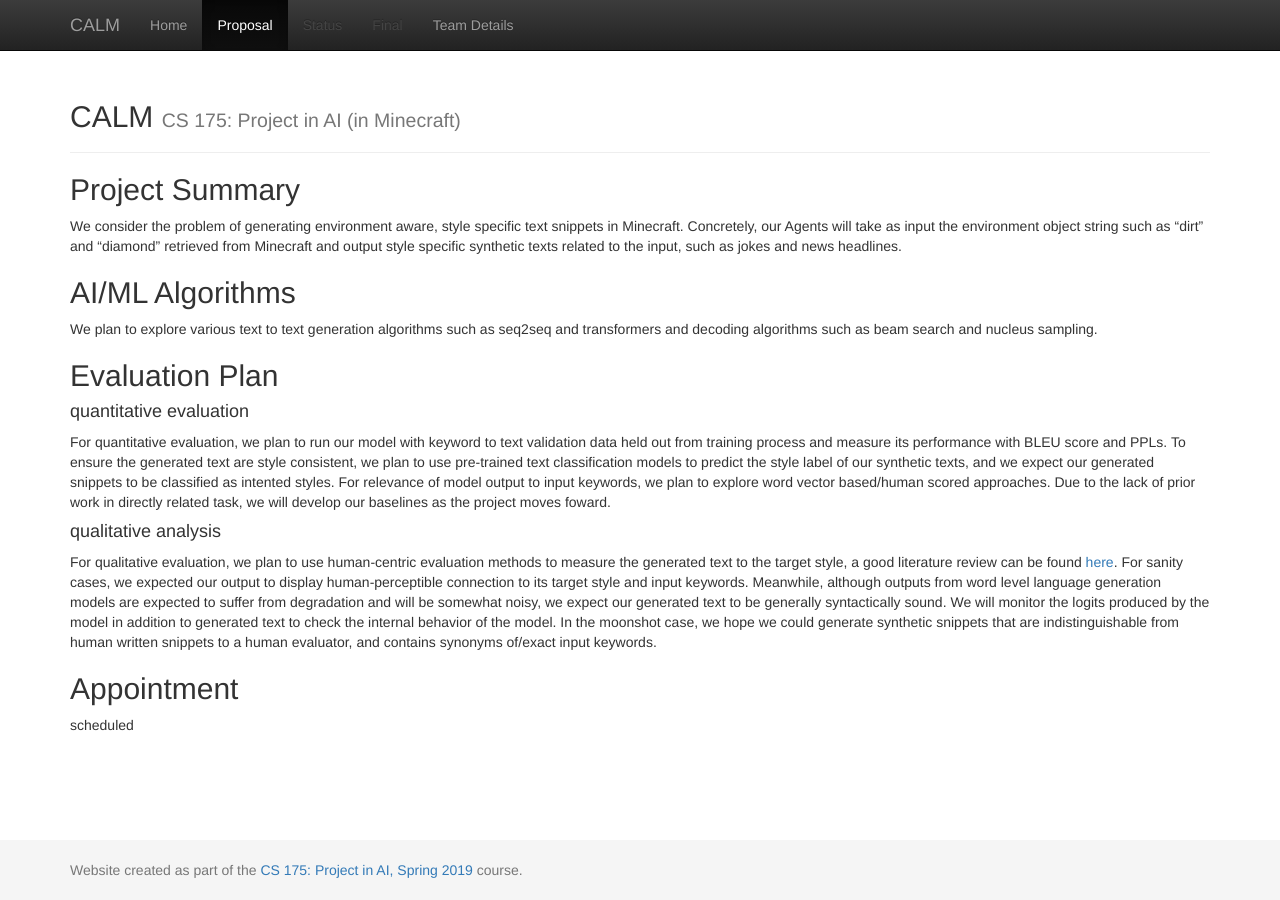
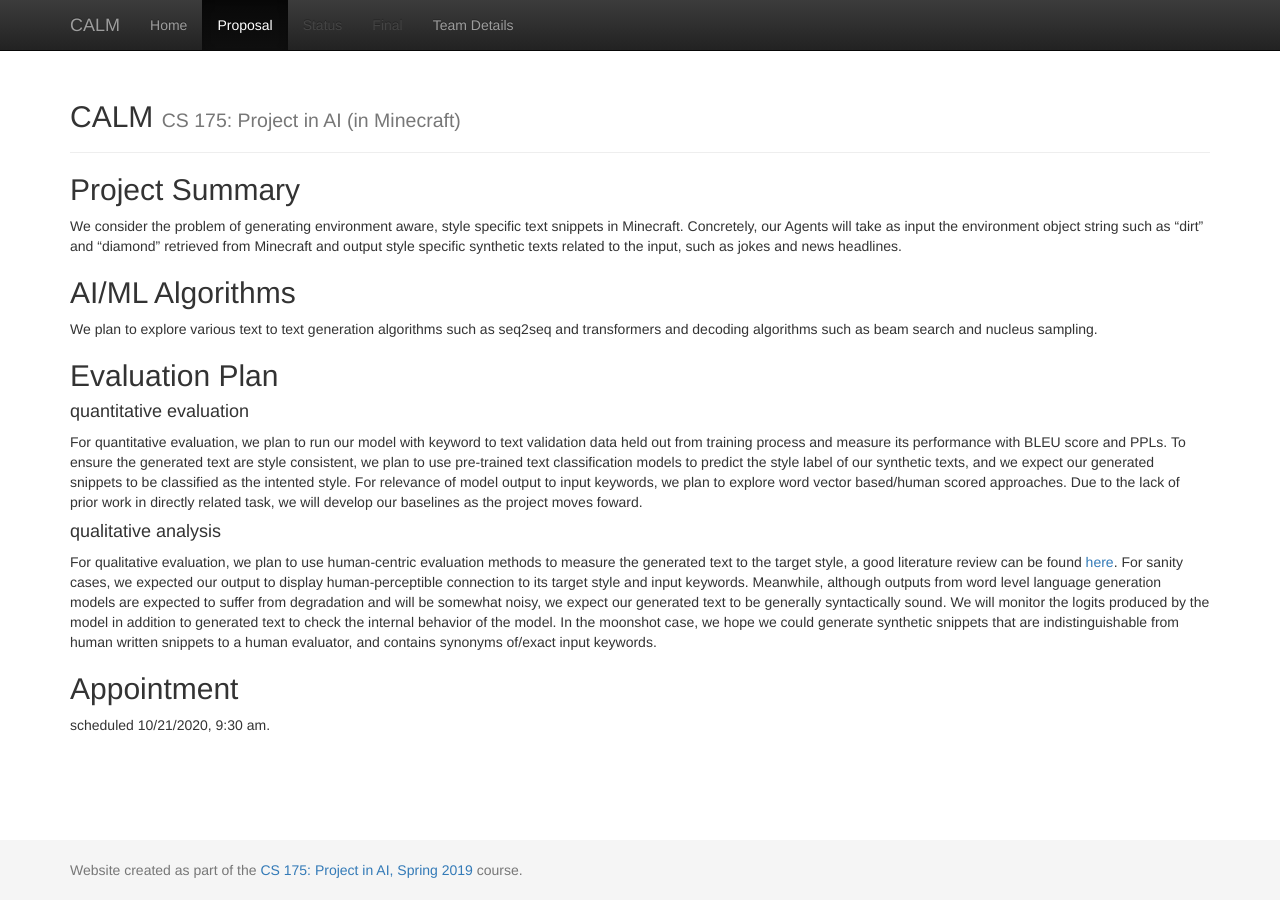
Before and after one commit to bihaox/CALM, a Jekyll site: the page built from docs/proposal.md, in a window 1280 px wide. Built offline with Jekyll 4.4.1, drawn with Linux system fonts in a browser that asks for light colours.

Commit message:
Add appointment time

```diff
--- a/docs/proposal.md
+++ b/docs/proposal.md
@@ -20,7 +20,7 @@ such as beam search and nucleus sampling.
 
 For quantitative evaluation, we plan to run our model with keyword to text validation data held out from training process and measure its performance with BLEU score and
 PPLs. To ensure the generated text are style consistent, we plan to use pre-trained text classification models to predict the style label of
-our synthetic texts, and we expect our generated snippets to be classified as intented styles. For relevance of model output to input keywords, we plan to explore word vector based/human scored approaches. Due to the lack of prior work in directly related task, we will develop our baselines as the project moves foward.
+our synthetic texts, and we expect our generated snippets to be classified as the intented style. For relevance of model output to input keywords, we plan to explore word vector based/human scored approaches. Due to the lack of prior work in directly related task, we will develop our baselines as the project moves foward.
 
 #### qualitative analysis
 
@@ -31,4 +31,4 @@ In the moonshot case, we hope we could generate synthetic snippets that are indi
 
 ## Appointment
 
-scheduled
+scheduled 10/21/2020, 9:30 am.
```
